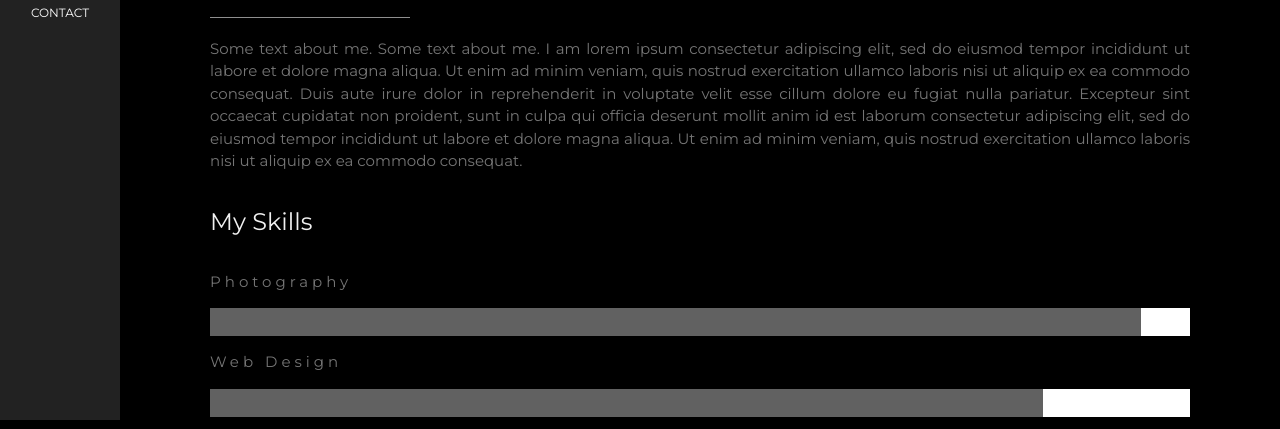
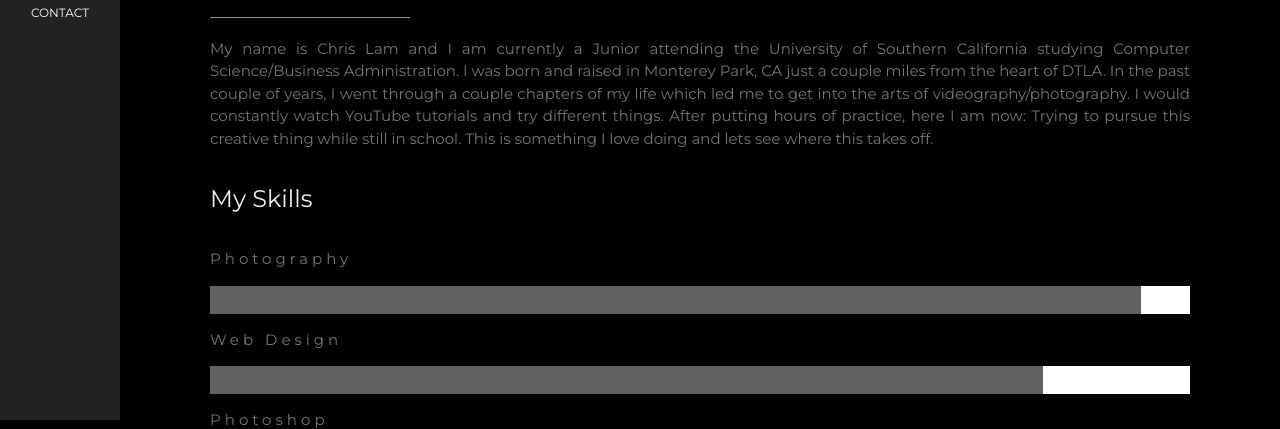
Before and after one commit to chrisclamlam/chrisclamlam.github.io, a plain HTML site: page index.html in a window 1280 px wide. Shown: the part 380-809 px from the top of the page. Drawn offline with nearby package versions, Linux system fonts and the light colour scheme.

Commit message:
Update index.html

```diff
--- a/index.html
+++ b/index.html
@@ -63,9 +63,10 @@ body, h1,h2,h3,h4,h5,h6 {font-family: "Montserrat", sans-serif}
   <div class="w3-content w3-justify w3-text-grey w3-padding-64" id="about">
     <h2 class="w3-text-light-grey">About Me</h2>
     <hr style="width:200px" class="w3-opacity">
-    <p>Some text about me. Some text about me. I am lorem ipsum consectetur adipiscing elit, sed do eiusmod tempor incididunt ut labore et dolore magna aliqua. Ut enim ad minim veniam, quis nostrud exercitation ullamco laboris nisi ut aliquip
-      ex ea commodo consequat. Duis aute irure dolor in reprehenderit in voluptate velit esse cillum dolore eu fugiat nulla pariatur. Excepteur sint occaecat cupidatat non proident, sunt in culpa qui officia deserunt mollit anim id est laborum consectetur
-      adipiscing elit, sed do eiusmod tempor incididunt ut labore et dolore magna aliqua. Ut enim ad minim veniam, quis nostrud exercitation ullamco laboris nisi ut aliquip ex ea commodo consequat.
+    <p> My name is Chris Lam and I am currently a Junior attending the University of Southern California studying Computer Science/Business Administration.
+      I was born and raised in Monterey Park, CA just a couple miles from the heart of DTLA. In the past couple of years, I went through a couple chapters of my life which
+      led me to get into the arts of videography/photography. I would constantly watch YouTube tutorials and try different things.
+      After putting hours of practice, here I am now: Trying to pursue this creative thing while still in school. This is something I love doing and lets see where this takes off.
     </p>
     <h3 class="w3-padding-16 w3-text-light-grey">My Skills</h3>
     <p class="w3-wide">Photography</p>
```
